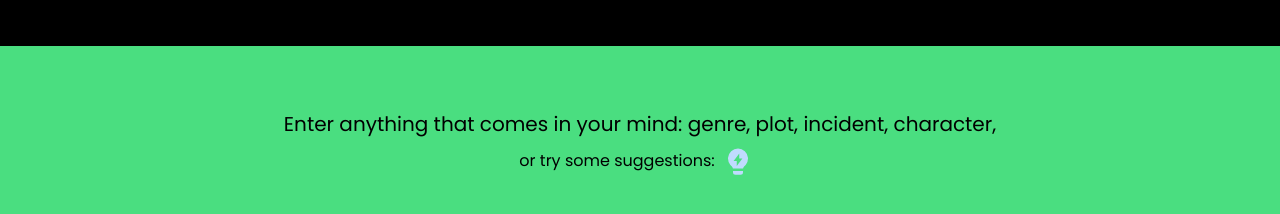
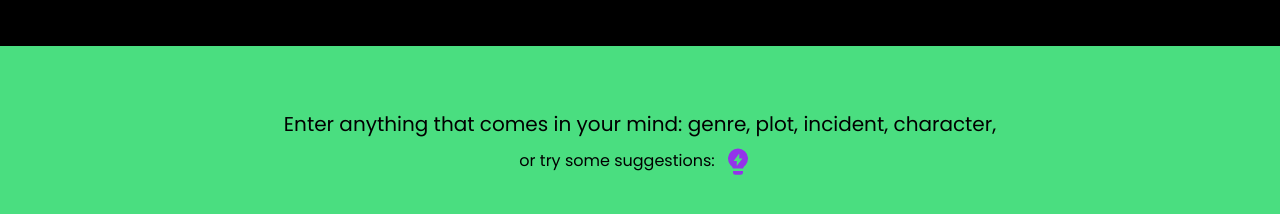
Before and after one commit to GauravBurande/mommyai.co, a Next.js app: page / in a window 1280 px wide. Shown: the part 1140-1354 px from the top of the page. Built offline with nearby package versions, Linux system fonts and the light colour scheme.

Commit message:
changed bulb colors

```diff
--- a/pages/index.jsx
+++ b/pages/index.jsx
@@ -398,7 +398,7 @@ function Generate({ localKey, setCoins, coins }) {
             <h3 className="text-xl text-center">Enter anything that comes in your mind: genre, plot, incident, character, </h3>
             <span className="flex items-center justify-center pb-8">
               <p>or try some suggestions:</p>
-              <button onClick={suggest} disabled={loading} className="text-3xl text-blue-200 hover:text-purple-300 font-medium p-2">
+              <button onClick={suggest} disabled={loading} className="text-3xl text-purple-600 hover:text-yellow-600 font-medium p-2">
                 <RiLightbulbFlashFill />
               </button>
             </span>
```
